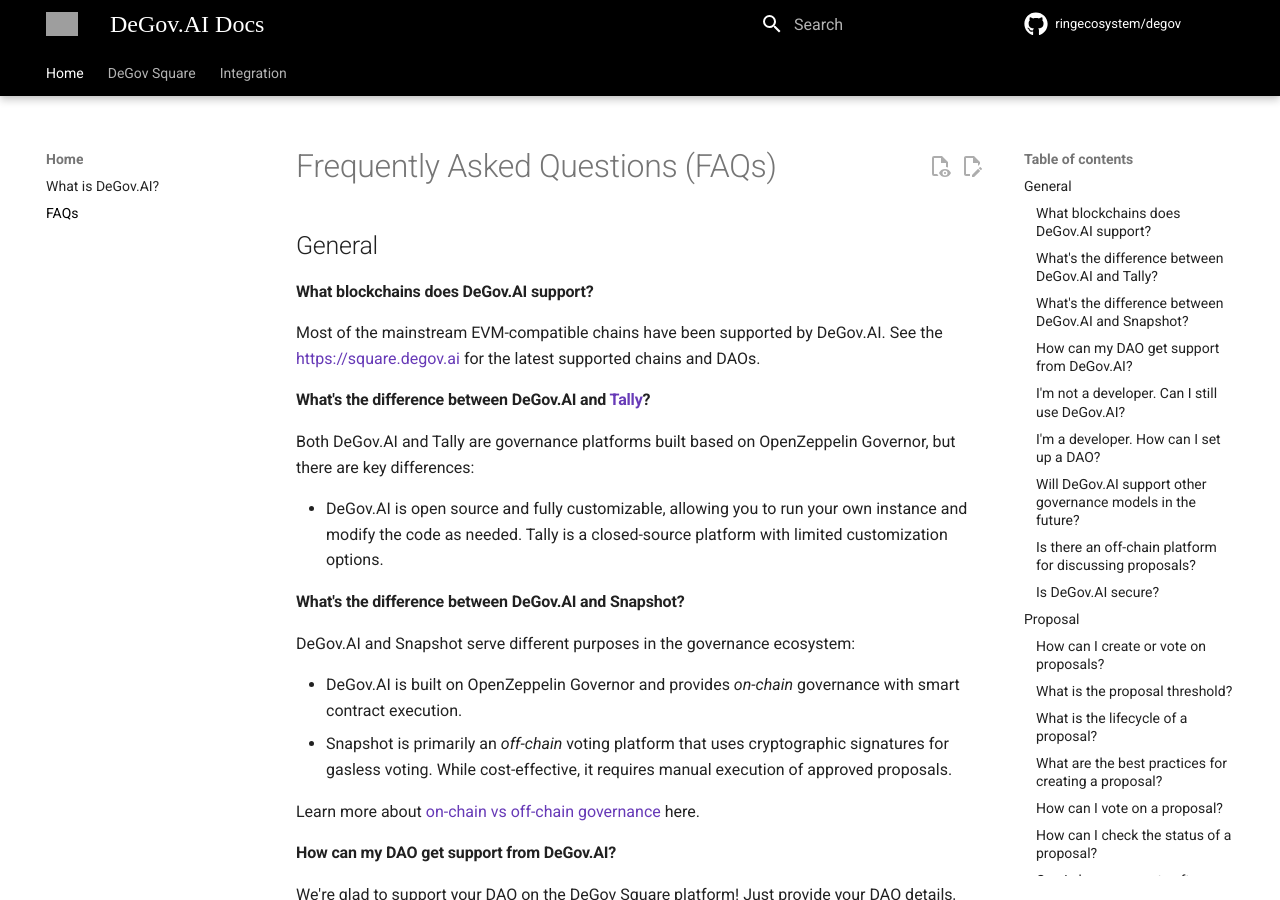
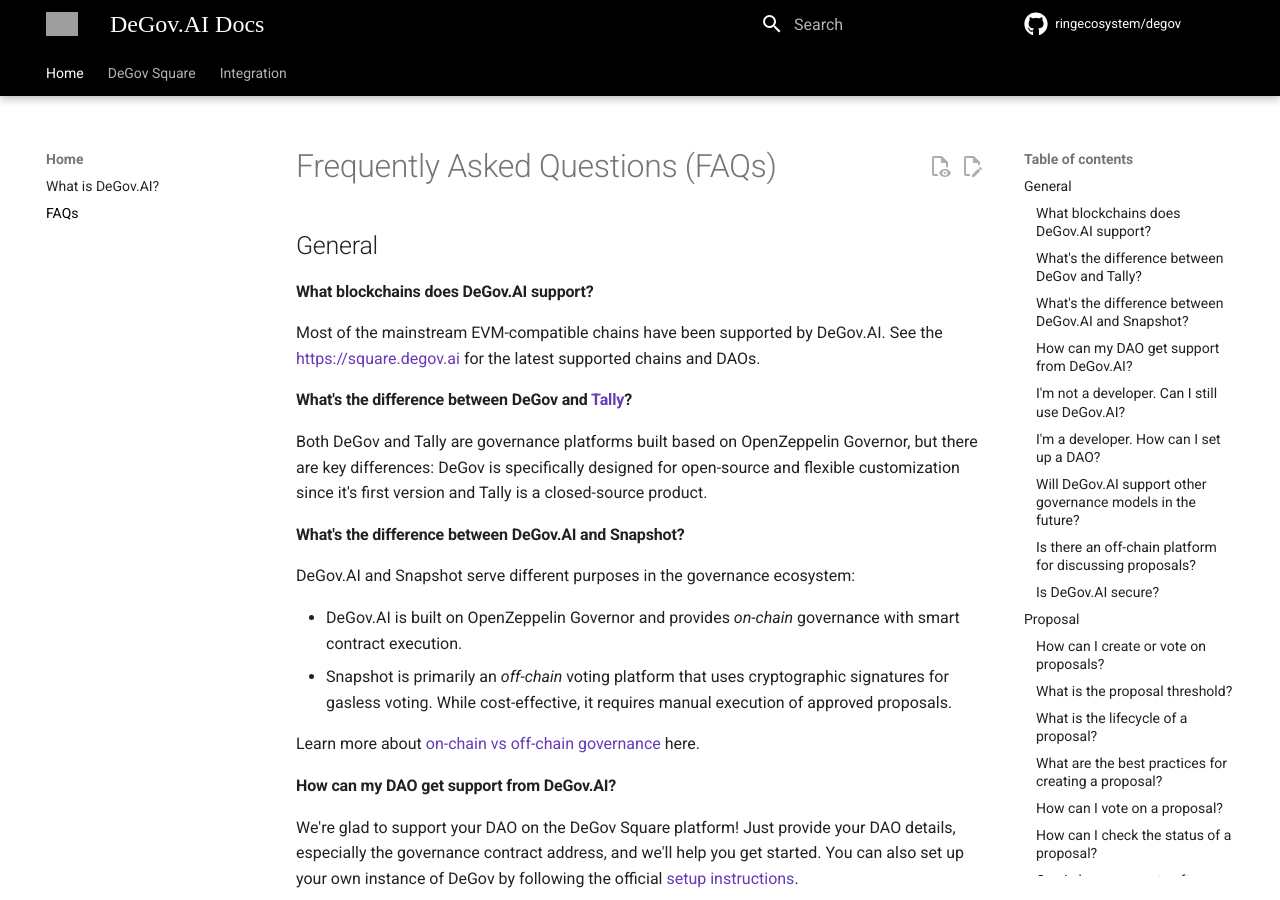
Before and after one commit to ringecosystem/degov-docs, an MkDocs documentation site: the page built from docs/faqs.md, in a window 1280 px wide and 900 px high. Built offline with MkDocs 1.6.1 and Material for MkDocs 9.7.7, drawn with Linux system fonts in a browser that asks for light colours; some web fonts are replaced; comment, search, counter and statistics services are not loaded; grey boxes are pictures that could not be loaded.

```diff
--- a/docs/faqs.md
+++ b/docs/faqs.md
@@ -10,11 +10,9 @@ description: "Frequently asked questions about DeGov.AI covering general informa
 
 Most of the mainstream EVM-compatible chains have been supported by DeGov.AI. See the [https://square.degov.ai](https://square.degov.ai) for the latest supported chains and DAOs.
 
-#### What's the difference between DeGov.AI and [Tally](https://www.tally.xyz/)?
+#### What's the difference between DeGov and [Tally](https://www.tally.xyz/)?
 
-Both DeGov.AI and Tally are governance platforms built based on OpenZeppelin Governor, but there are key differences:
-
-- DeGov.AI is open source and fully customizable, allowing you to run your own instance and modify the code as needed. Tally is a closed-source platform with limited customization options.
+Both DeGov and Tally are governance platforms built based on OpenZeppelin Governor, but there are key differences: DeGov is specifically designed for open-source and flexible customization since it's first version and Tally is a closed-source product.
 
 #### What's the difference between DeGov.AI and Snapshot?
 
--- a/mkdocs.yml
+++ b/mkdocs.yml
@@ -106,9 +106,6 @@ plugins:
   - git-revision-date-localized:
       fallback_to_build_date: false
       enable_creation_date: true
-  - git-committers:
-      repository: ringecosystem/degov-docs
-      branch: main
   - redirects:
       redirect_maps:
         "roadmap.md": "index.md"
```
